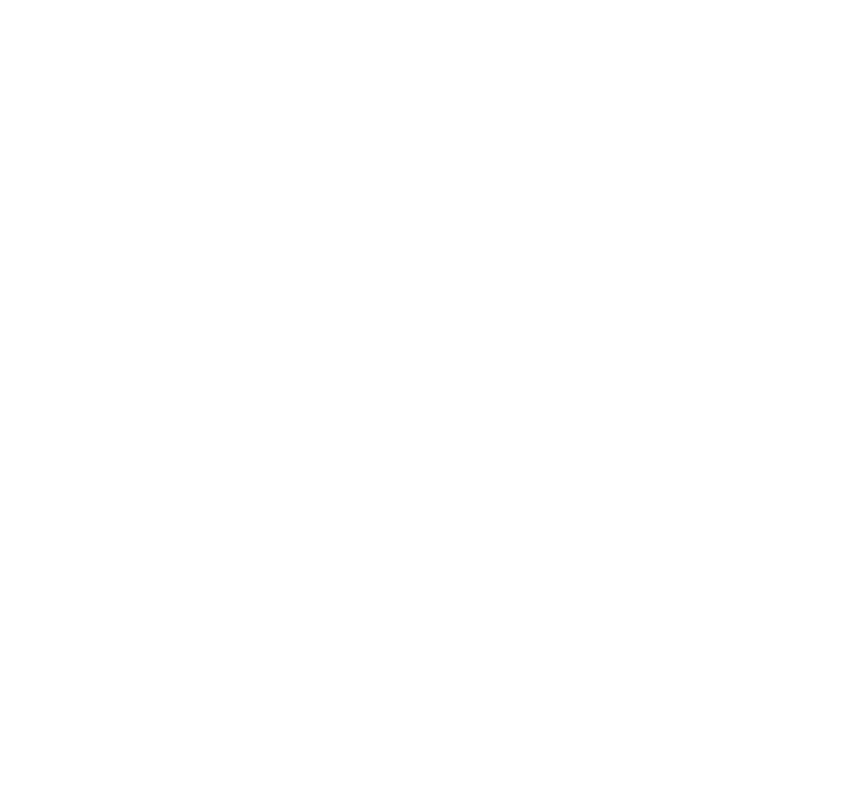
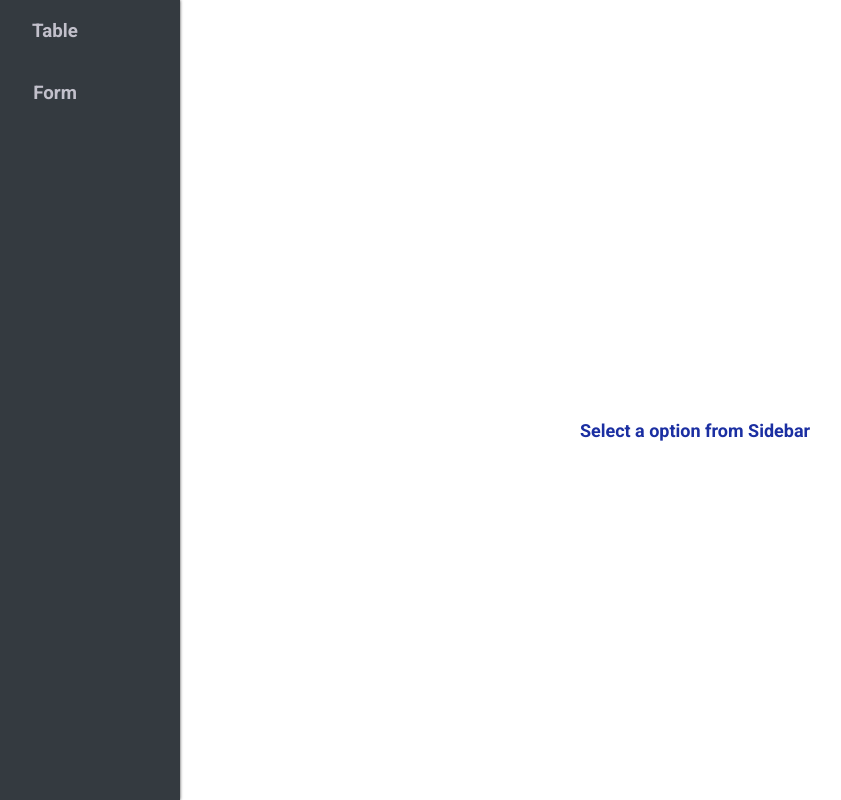
Before and after one commit to Abhishek332/wissen-test, a React (Create React App) app: page /treeroot in a window 1280 px wide. Before the commit this address had no page. Shown: the whole page, without its empty margins (70-911 px from the left). Built offline with nearby package versions, Linux system fonts and the light colour scheme.

Commit message:
some add-on

```diff
--- a/src/App.tsx
+++ b/src/App.tsx
@@ -1,5 +1,5 @@
 import React from 'react'
-import { Authenticator, Home } from "./pages";
+import { Authenticator, Home, TreeRoot } from "./pages";
 import {
   BrowserRouter as Router,
   Routes,
@@ -12,6 +12,7 @@
       <Routes>
         <Route path="/" element={<Authenticator />} />
         <Route path="/home" element={<Home />} />
+        <Route path="/treeroot" element={<TreeRoot />} />
       </Routes>
     </Router>
   )
--- /dev/null
+++ b/src/components/SideBar/SideBar.css
@@ -0,0 +1,16 @@
+.sidebar{
+    width : 250px;
+    height : 100vh;
+    background : #343a40;
+    box-shadow: 0 0 3px rgb(69, 69, 69);
+    }
+
+  .side-link{
+    cursor : pointer;
+    display : flex;
+    justify-content : center;
+    align-items : center;
+    color : #c2c0cb;
+    padding : 20px;
+    text-transform: capitalize;
+    }
--- /dev/null
+++ b/src/components/SideBar/SideBar.tsx
@@ -0,0 +1,23 @@
+import './SideBar.css';
+
+
+interface SideLinkProps {
+    action: any;
+    name: string;
+    active?: boolean;
+}
+
+const SideLink: React.FC<SideLinkProps> = ({ action, name, active }) => {
+    return <div className="side-link" style={active ? { background: "#007bff", color: "#c2c7d0" } : {}}>
+        <h3 onClick={() => action(name)}>{name}</h3>
+    </div>
+}
+
+const SideBar: React.FC<any> = ({ controller, selected }) => {
+    return <div className="sidebar">
+        <SideLink action={controller} name="table" active={selected === 'table'} />
+        <SideLink action={controller} name="form" active={selected === 'form'} />
+    </div>
+}
+
+export default SideBar;
--- /dev/null
+++ b/src/components/SideContent/SideContent.tsx
@@ -0,0 +1,45 @@
+import { Table } from ".."
+import { Authenticator } from "../../pages"
+
+const SideContent: React.FC<any> = ({ selected }) => {
+    const data = [
+        {
+            "S.No.": 1,
+            "First Name": "abihshek",
+            "Last Name": "porwal"
+
+        },
+        {
+            "S.No.": 2,
+            "First Name": "abihshek",
+            "Last Name": "porwal"
+
+        },
+        {
+            "S.No.": 3,
+            "First Name": "abihshek",
+            "Last Name": "porwal"
+
+        },
+        {
+            "S.No.": 4,
+            "First Name": "abihshek",
+            "Last Name": "porwal"
+
+        }
+    ]
+
+
+
+    return <div className="flex justify-center items-center" style={{ 'flex': "1" }}>
+        {
+            selected === 'table'
+                ? <Table data={data} />
+                : selected === 'form'
+                    ? <Authenticator />
+                    : <h4>Select a option from Sidebar</h4>
+        }
+    </div>
+}
+
+export default SideContent
--- a/src/components/Table/Table.tsx
+++ b/src/components/Table/Table.tsx
@@ -1,28 +1,33 @@
 import React from 'react'
-import { rowType } from '../../redux/types/storeType';
 import "./Table.scss";
 
-const Table: React.FC<{ data: rowType[] }> = ({ data }) => {
-    return (
-        <table>
+const Table: React.FC<any> = ({ data }) => {
+    return <table>
         <thead>
             <tr>
-                    {Object.keys(data[0]).map((keyName, i) => (
-                        <th key={`keyName-${i + 1}`}>{keyName}</th>
-                    ))}
+                {
+                    Object.keys(data[0]).map((el, i) => <th key={`heading-${i + 1}`}>{el}</th>)
+                }
             </tr>
         </thead>
         <tbody>
             {
-                    data.map((row, i) => <tr key={`row-${i + 1}`}>
-                        {Object.entries(row).map((value, i) => (
-                            <td key={`col-Value-${i + 1}`}>{value[1]}</td>
-                        ))}
-                    </tr>)
+                data.map(
+                    (row: any, index: number) =>
+                        <tr key={`row-${index}`}>
+                            {
+                                Object.keys(row).map(
+                                    (el: any, i: number) => <td
+                                        key={`row-${index}-el-${i}`}>
+                                        {row[el]}
+                                    </td>
+                                )
+                            }
+                        </tr>
+                )
             }
         </tbody>
-        </table>
-    )
+    </table>;
 }
 
 export default Table;
--- a/src/components/index.ts
+++ b/src/components/index.ts
@@ -1,2 +1,4 @@
 export { default as InputBox } from "./InputBox/InputBox";
 export { default as Table } from "./Table/Table";
+export { default as SideBar} from "./SideBar/SideBar";
+export { default as SideContent} from "./SideContent/SideContent";
--- a/src/index.scss
+++ b/src/index.scss
@@ -35,3 +35,7 @@
 .flex-col {
   flex-direction: column;
 }
+
+.jutify-center {
+  justify-content: center;
+}
--- a/src/pages/Authenticator/Authenticator.js
+++ b/src/pages/Authenticator/Authenticator.js
@@ -23,7 +23,7 @@
     { loading, userInfo, error } = useSelector((state) => state.userLogin),
     alreadyLogged = JSON.parse(localStorage.getItem("userInfo") || "null");
 
-  if (alreadyLogged) navigate("/home");
+  //if (alreadyLogged) navigate("/home");
 
   useEffect(() => {
     if (!error) return;
--- a/src/pages/Authenticator/Authenticator.scss
+++ b/src/pages/Authenticator/Authenticator.scss
@@ -1,10 +1,11 @@
 @import "../../index.scss";
 
 .form-box {
-  position: absolute;
-  transform: translate(-50%, -50%);
-  left: 50%;
-  top: 50%;
+  // position: absolute;
+  // transform: translate(-50%, -50%);
+  // left: 50%;
+  // top: 50%;
+  margin: auto;
   width: 325px;
   @media (max-width: 768px) {
     width: 90%;
--- /dev/null
+++ b/src/pages/TreeRoot/TreeRoot.scss
@@ -0,0 +1,3 @@
+.tree-root-wrapper{
+
+}
--- /dev/null
+++ b/src/pages/TreeRoot/TreeRoot.tsx
@@ -0,0 +1,14 @@
+import { useState } from "react";
+import { SideBar, SideContent } from "../../components";
+
+const TreeRoot = () => {
+    const [selected, setSelected] = useState<string | null>(null);
+    return (
+        <div className="tree-roo-container flex justify-between items-center">
+            <SideBar controller={setSelected} selected={selected} />
+            <SideContent selected={selected} />
+        </div>
+    )
+}
+
+export default TreeRoot
--- a/src/pages/index.ts
+++ b/src/pages/index.ts
@@ -1,2 +1,3 @@
 export { default as Authenticator } from "./Authenticator/Authenticator";
 export { default as Home } from "./Home/Home";
+export { default as TreeRoot } from "./TreeRoot/TreeRoot";
```
Lines whose indentation alone changed are shown as unchanged.
